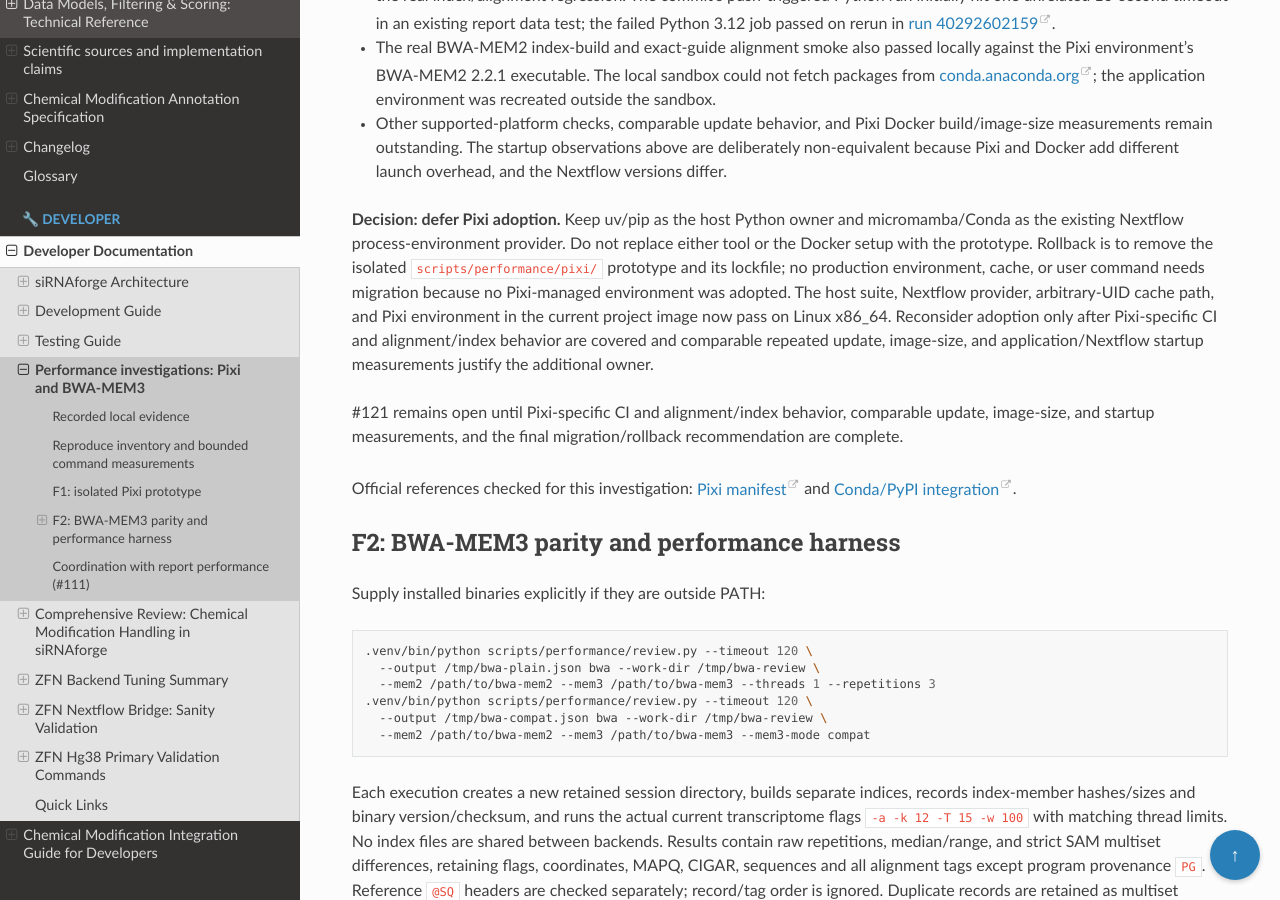
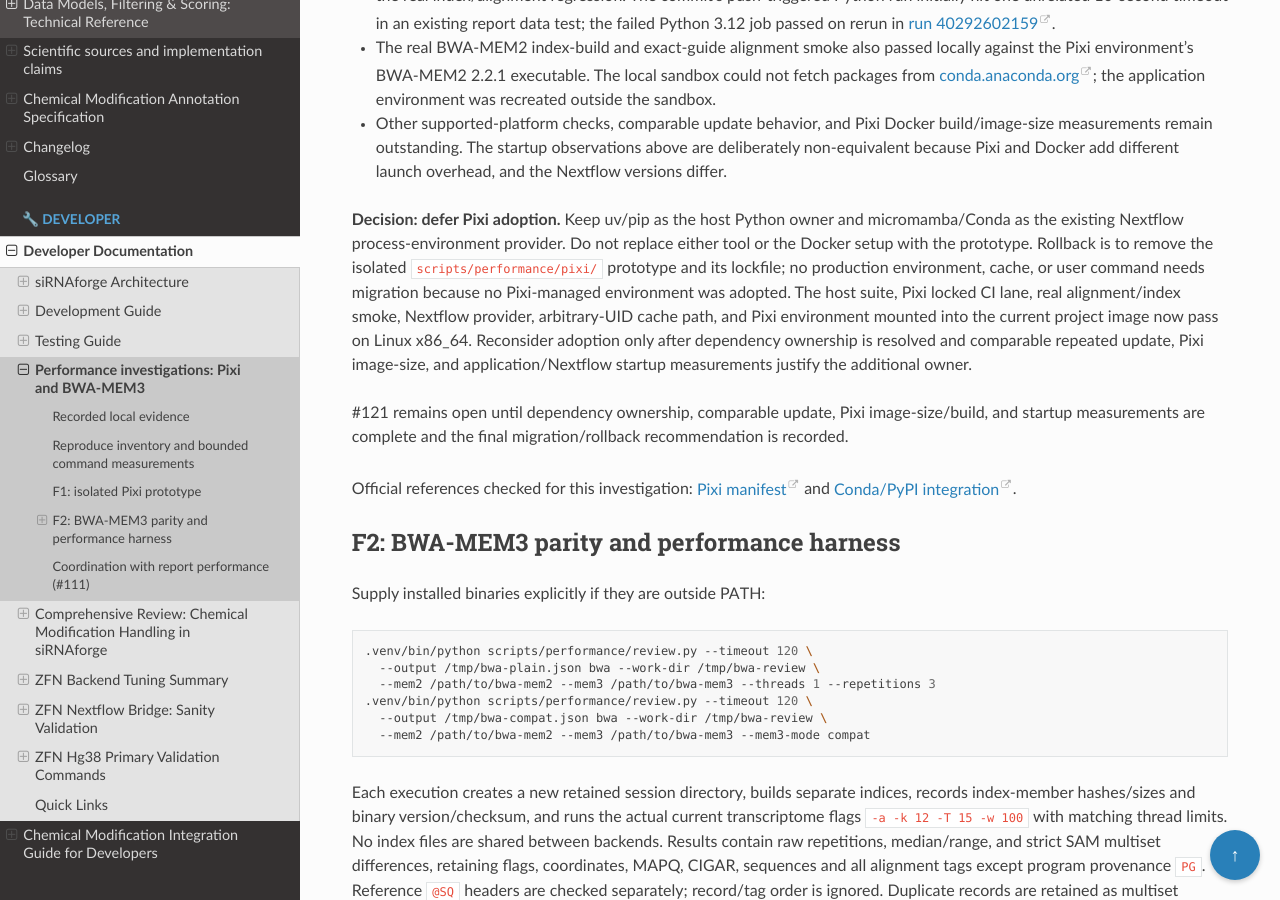
Before and after one commit to Austin-s-h/sirnaforge, a Sphinx documentation site: the page built from docs/developer/performance_review.md, in a window 1280 px wide and 900 px high, scrolled down 3736 px. Built offline with Sphinx 7.4.7 and the Read the Docs theme 3.1.0, drawn with Linux system fonts in a browser that asks for light colours.

Commit message:
Correct Pixi review status wording

```diff
--- a/docs/developer/performance_review.md
+++ b/docs/developer/performance_review.md
@@ -205,15 +205,16 @@ micromamba/Conda as the existing Nextflow process-environment provider. Do not
 replace either tool or the Docker setup with the prototype. Rollback is to
 remove the isolated `scripts/performance/pixi/` prototype and its lockfile; no
 production environment, cache, or user command needs migration because no
-Pixi-managed environment was adopted. The host suite, Nextflow provider,
-arbitrary-UID cache path, and Pixi environment in the current project image now
-pass on Linux x86_64. Reconsider adoption only after Pixi-specific CI and
-alignment/index behavior are covered and comparable repeated update, image-size,
-and application/Nextflow startup measurements justify the additional owner.
+Pixi-managed environment was adopted. The host suite, Pixi locked CI lane, real
+alignment/index smoke, Nextflow provider, arbitrary-UID cache path, and Pixi
+environment mounted into the current project image now pass on Linux x86_64.
+Reconsider adoption only after dependency ownership is resolved and comparable
+repeated update, Pixi image-size, and application/Nextflow startup measurements
+justify the additional owner.
 
-#121 remains open until Pixi-specific CI and alignment/index behavior, comparable
-update, image-size, and startup measurements, and the final migration/rollback
-recommendation are complete.
+#121 remains open until dependency ownership, comparable update, Pixi
+image-size/build, and startup measurements are complete and the final
+migration/rollback recommendation is recorded.
 
 Official references checked for this investigation:
 [Pixi manifest](https://pixi.prefix.dev/latest/reference/pixi_manifest/) and
```
Also changed, not shown: 1 other file.
